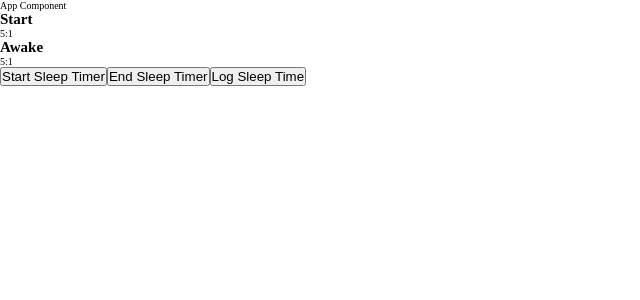
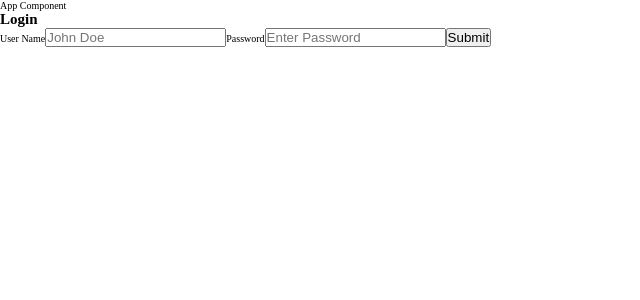
Before and after one commit to lambda-build-week-sleep-tracker/FE-Sleep-Tracker, a React (Create React App) app: page / in a window 1280 px wide. Shown: the top 300 px of the page, without its empty margins (0-640 px from the left). Built offline with nearby package versions, Linux system fonts and the light colour scheme; the HTML template or start-up script is replaced by a standard one.

Commit message:
saved and fixed for commit. Ignore the two before this

```diff
--- a/src/App.js
+++ b/src/App.js
@@ -2,14 +2,12 @@ import React from 'react';
 import './index.css';
 
 // Importing components
-// import LoginForm from './components/LoginForm';
-import ClockApp from './components/clock/Clock'
-
+import LoginForm from './components/LoginForm';
 function App() {
   return (
     <div className="App">
       <p>App Component</p>
-			<ClockApp/>
+			<LoginForm/>
     </div>
   );
 }
```
